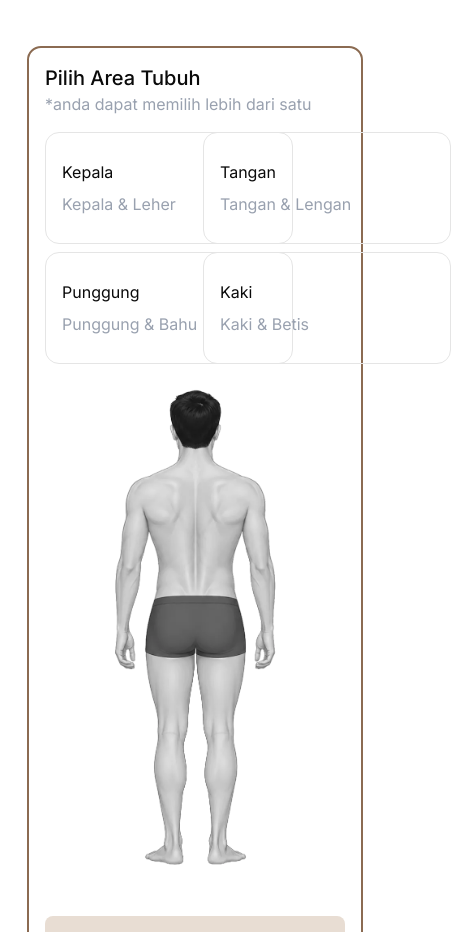
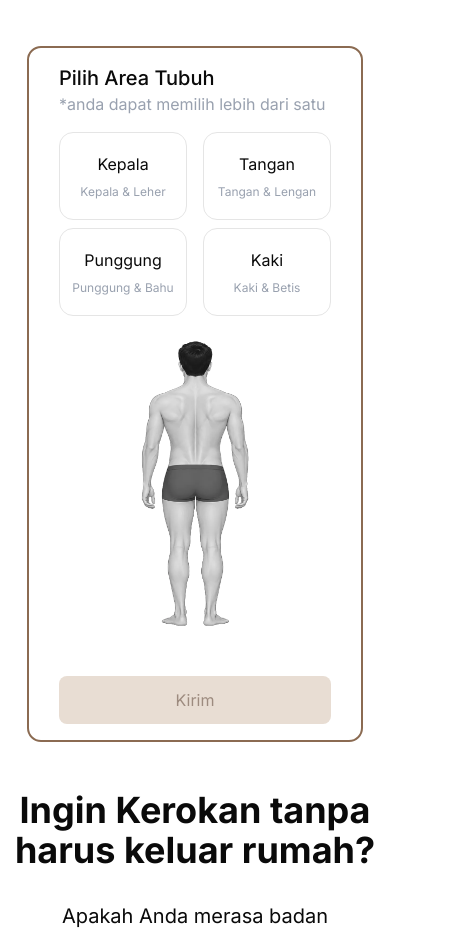
Before and after one commit to Indrawan-maker/hackathon-umkt, a Next.js app: page / in a window 390 px wide. Shown: the part 1166-2098 px from the top of the page, 451 px wide, since content can reach past the window. Built offline with nearby package versions, Linux system fonts and the light colour scheme.

Commit message:
add responsive

```diff
--- a/components/atoms/ServiceSelectorAiForm/index.tsx
+++ b/components/atoms/ServiceSelectorAiForm/index.tsx
@@ -41,26 +41,26 @@ export default function ServiceSelectorAiForm() {
                     {/* kepala */}
                     {areas.map(area => (
                         <div
-                            className="w-62 h-28"
+                            className="w-32 md:w-62 h-22 md:h-28"
                             key={area.id}>
                             <button
                                 value='kepala'
                                 onClick={() => handleSelectedBtn(area.id)}
                                 className={
-                                    `border rounded-xl cursor-pointer w-full h-full p-4 transition duration-300 ${selected.includes(area.id) ? 'border-4 border-[#8B6B52]' : ''}`
+                                    `border rounded-xl cursor-pointer w-full h-full p-2 md:p-4 transition duration-300 ${selected.includes(area.id) ? 'border-4 border-[#8B6B52]' : ''}`
                                 }
                                 type="button"
 
                             >
-                                <h2 className="text-left mb-2">{area.label}</h2>
-                                <p className="text-left text-gray-400">{area.desc}</p>
+                                <h2 className="text-center md:text-left mb-2">{area.label}</h2>
+                                <p className="text-center md:text-left text-xs text-gray-400">{area.desc}</p>
                             </button>
                         </div>
                     ))}
                 </section>
                 {/* area gambar tubuh start*/}
                 <section className="mt-6 flex justify-center items-center">
-                    <div className="w-42 h-120">
+                    <div className="w-28 h-72 md:w-42 md:h-120">
                         <Image
                             src={getSelectedImage(selected, abu)}
                             alt='test'
```
